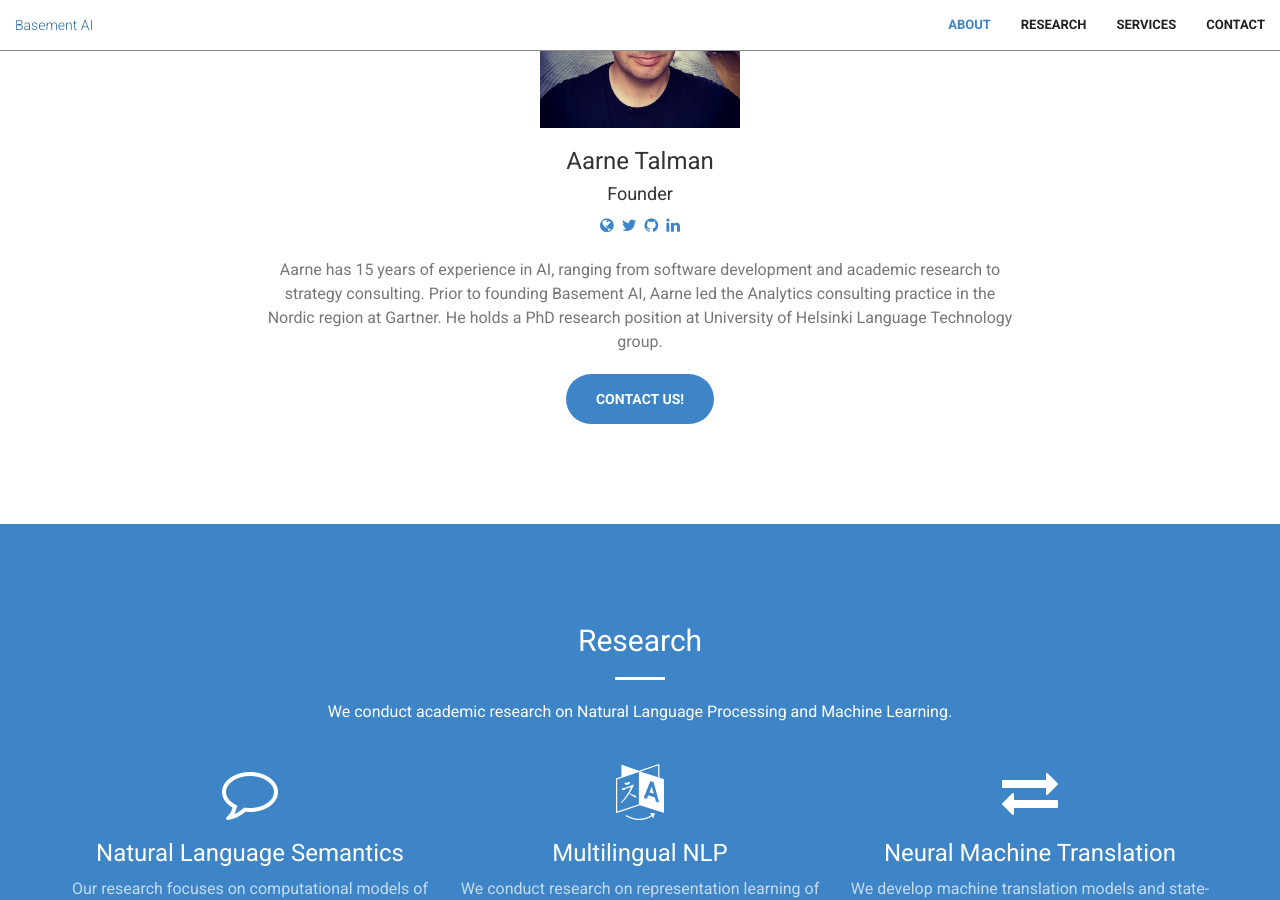
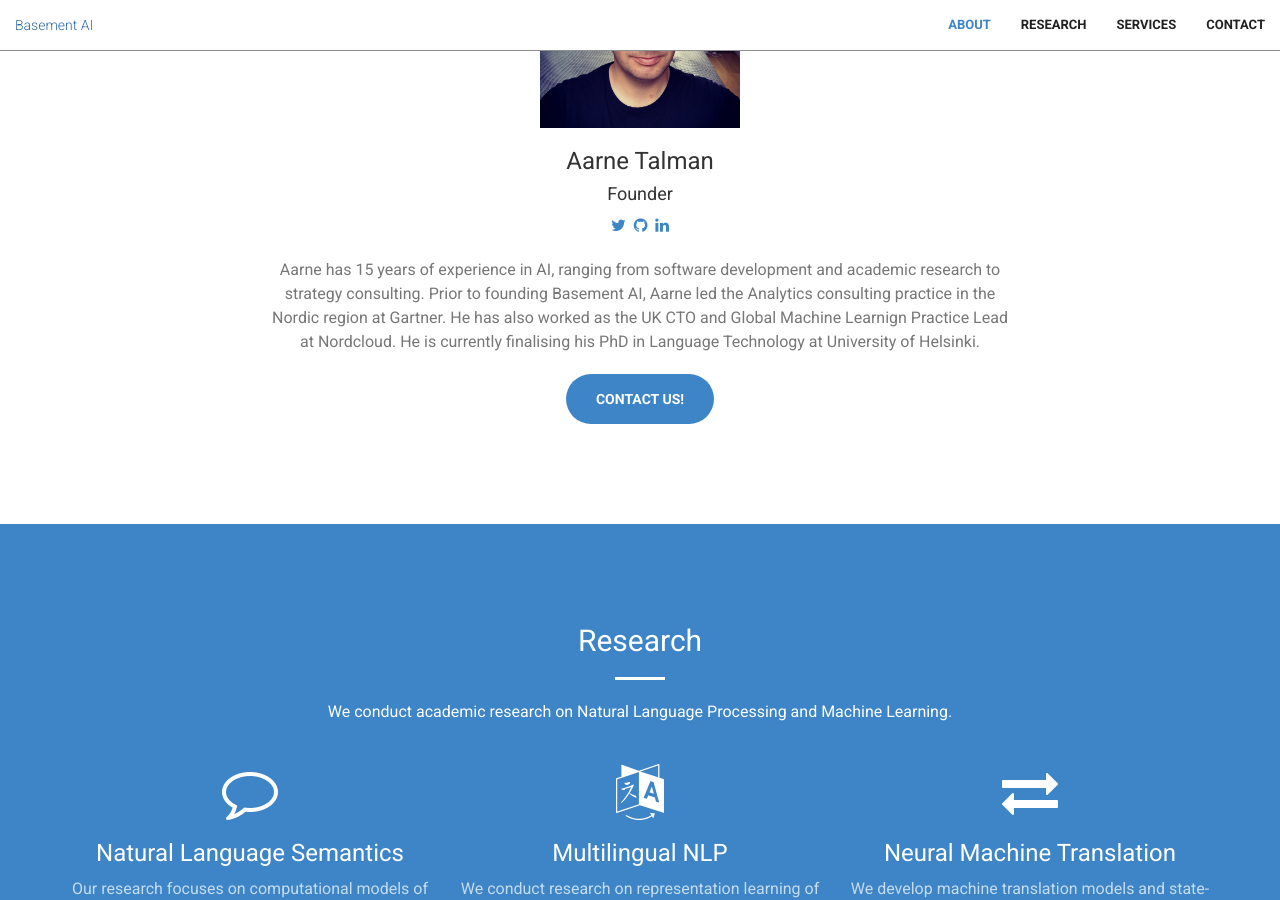
Before and after one commit to Basement-AI/basement-ai.github.io, a Jekyll site: the page built from index.html, in a window 1280 px wide and 900 px high, scrolled down 1311 px. Built offline with Jekyll 4.4.1, drawn with Linux system fonts in a browser that asks for light colours.

Commit message:
updated about

```diff
--- a/_includes/about.html
+++ b/_includes/about.html
@@ -5,8 +5,10 @@
                 <h2 class="section-heading">About Basement AI</h2>
                 <hr class="primary">
                 <p class="text-muted">Basement AI is a private AI research lab and
-                  consultancy focusing on helping organisations to identify and unlock the value of their data through artificial intelligence.
-                  We conduct research on natural language understanding and support both commercial and public sector organizations with their data,
+                  consultancy focusing on helping organisations to identify and unlock the value
+                  of their data through artificial intelligence.
+                  We conduct research on natural language understanding and support both commercial
+                  and public sector organizations with their data,
                   AI and natural language processing related initiatives.
                   Our expertise and experience ranges from strategy definition to hands-on development of
                   state-of-the-art machine learning and NLP systems.</p>
@@ -14,15 +16,15 @@
                   <p><img src="img/aarne.jpg" align="middle" width="200" height="200"></p>
                   <h3>Aarne Talman</h3>
                   <h4>Founder</h4>
-                  <p><a href="http://talman.fi"><i class="fa fa-globe text-primary"></i></a>&nbsp;
-                  <a href="https://twitter.com/aarnetalman"><i class="fa fa-twitter text-primary"></i></a>&nbsp;
+                  <p><a href="https://twitter.com/aarnetalman"><i class="fa fa-twitter text-primary"></i></a>&nbsp;
                   <a href="https://github.com/aarnetalman"><i class="fa fa-github text-primary"></i></a>&nbsp;
                   <a href="https://linkedin.com/in/talman"><i class="fa fa-linkedin text-primary"></i></a></p>
                   <p class="text-muted">Aarne has 15 years of experience in AI, ranging from
                   software development and academic research to strategy consulting. Prior to founding Basement AI,
-                  Aarne led the Analytics consulting practice in the Nordic region at Gartner. He holds a PhD
-                  research position at University of Helsinki Language Technology group.
-                    </p>
+                  Aarne led the Analytics consulting practice in the Nordic region at Gartner.
+                  He has also worked as the UK CTO and Global Machine Learnign Practice Lead at Nordcloud.
+                  He is currently finalising his PhD in Language Technology at University of Helsinki.
+                  </p>
             </div>
       <div class="col-lg-8 col-lg-offset-2 text-center">
                 <a href="#contact" class="btn btn-primary btn-xl page-scroll">Contact us!</a>
```
Also changed, not shown: 1 other file.
